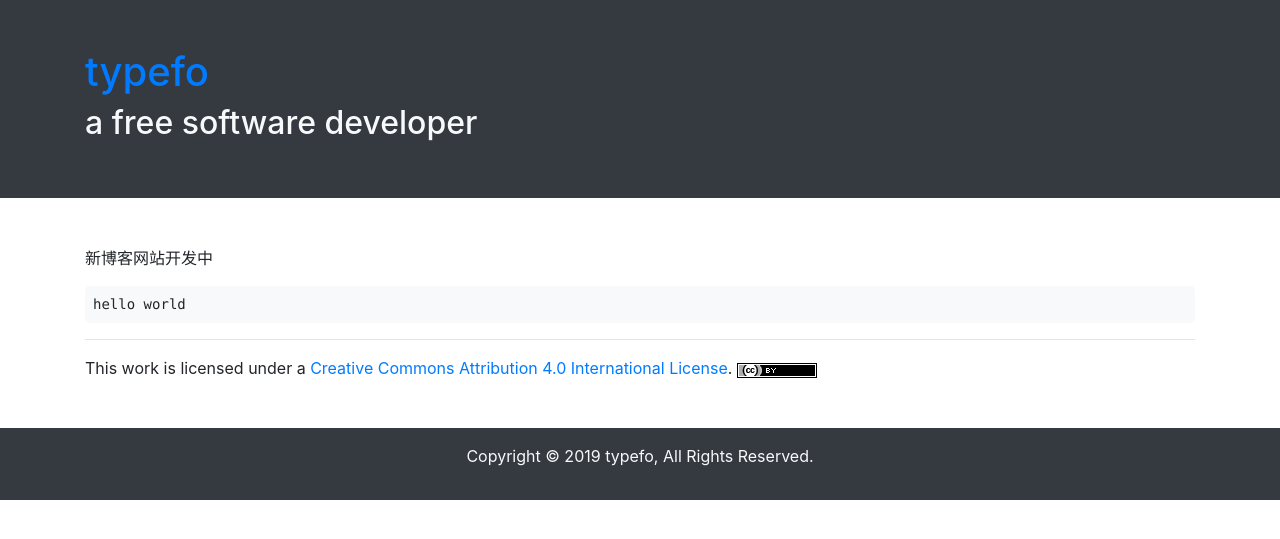
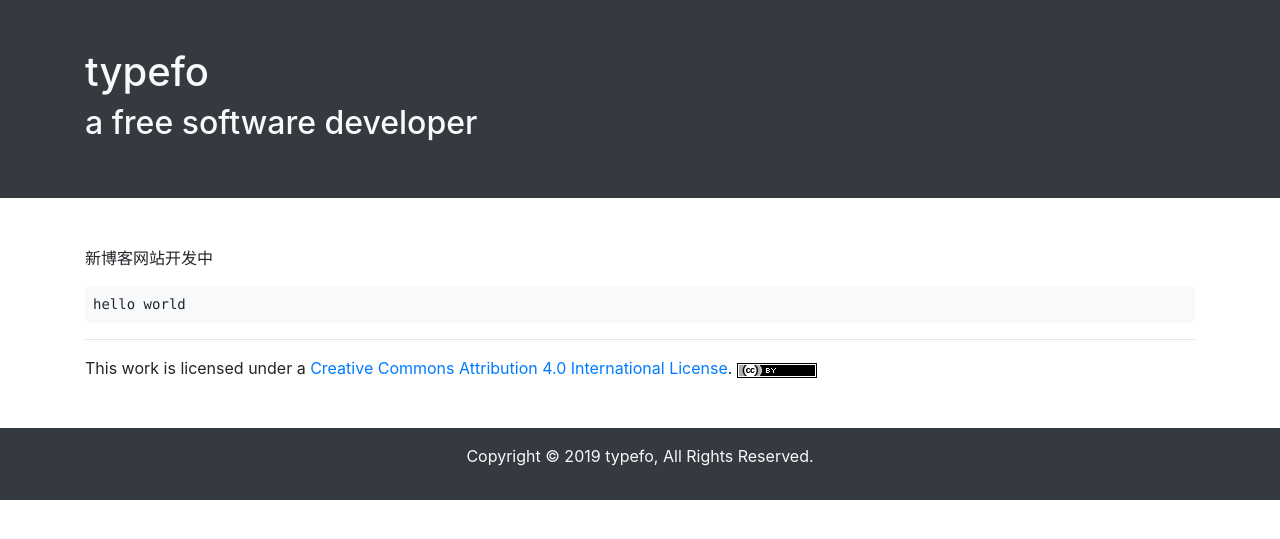
Before and after one commit to ehsud/blog, a Jekyll site: the page built from index.md, in a window 1280 px wide. Shown: the top 539 px of the page. Built offline with Jekyll 4.4.1, drawn with Linux system fonts in a browser that asks for light colours.

Commit message:
updated some files

```diff
--- a/_layouts/default.html
+++ b/_layouts/default.html
@@ -14,7 +14,7 @@
         <div class="container py-5">
             <div class="header row">
                 <div class="col">
-                    <p class="h1 text-light"><a href="/">{{ site.title }}</a></p>
+                    <p class="h1"><a href="/" class="text-light">{{ site.title }}</a></p>
                     <p class="h2 text-light">{{ site.description }}</p>
                 </div>
             </div>
```
